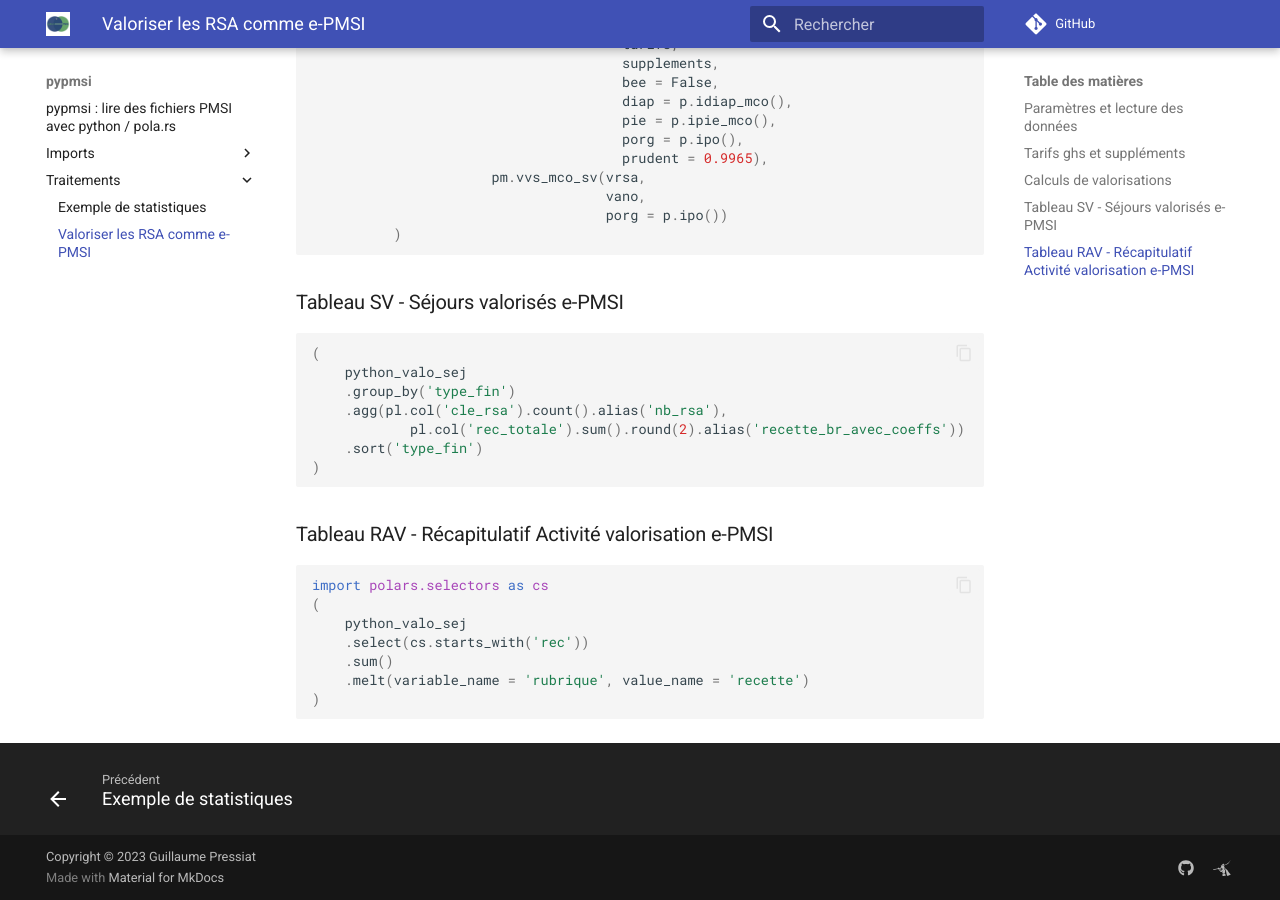
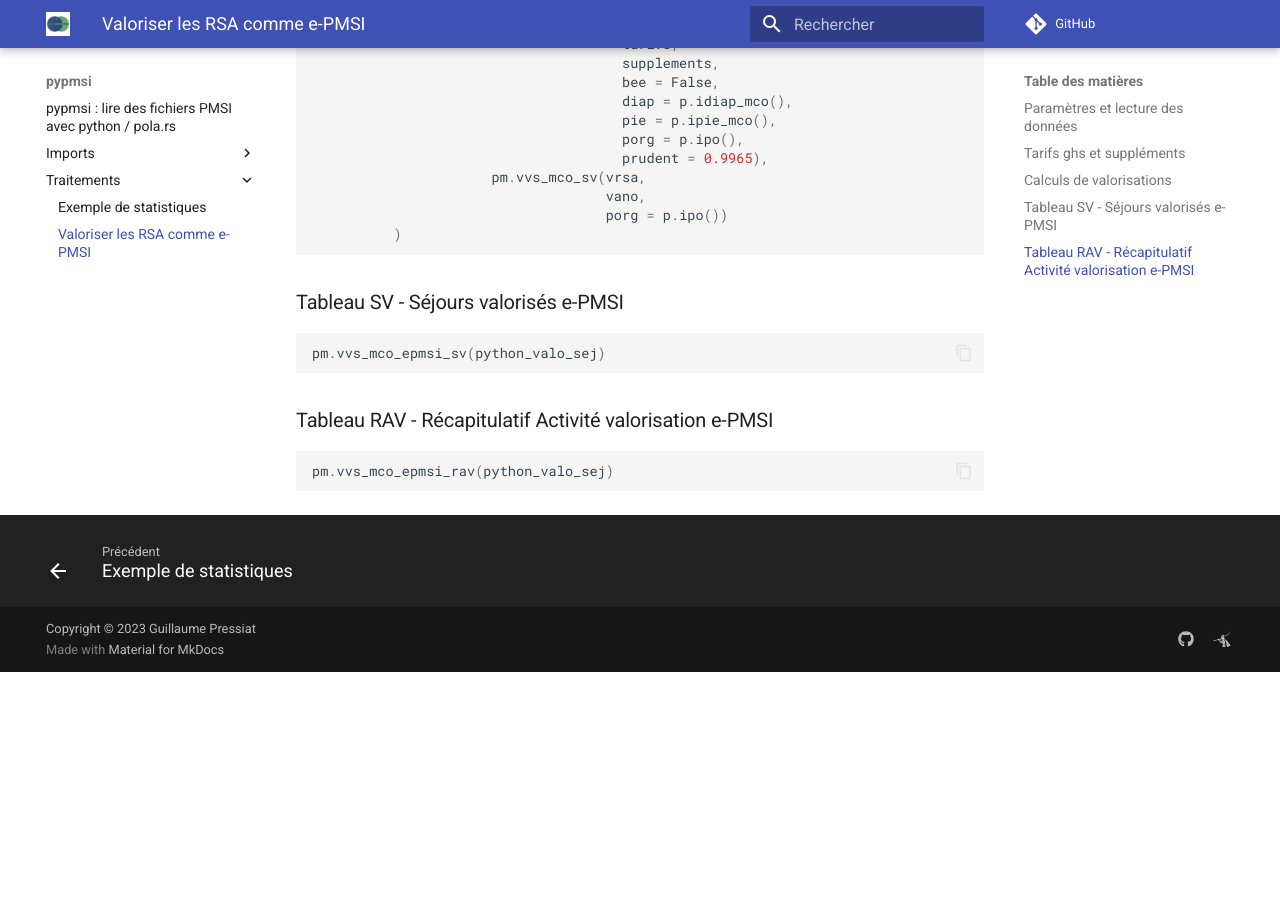
Before and after one commit to GuillaumePressiat/pypmsi, an MkDocs documentation site: the page built from docs/Traitements/valo_mco.md, in a window 1280 px wide and 900 px high, scrolled down 779 px. Built offline with MkDocs 1.6.1 and Material for MkDocs 9.7.7, drawn with Linux system fonts in a browser that asks for light colours; comment, search, counter and statistics services are not loaded; after the commit the page ends 1451 px from its top, so only the background shows below that.

Commit message:
Update valo_mco.md

````diff
--- a/docs/Traitements/valo_mco.md
+++ b/docs/Traitements/valo_mco.md
@@ -54,23 +54,11 @@ python_valo_sej = pm.vvs_mco(pm.vvs_ghs_supp(vrsa,
 ### Tableau SV - Séjours valorisés e-PMSI
 
 ```python
-(
-    python_valo_sej
-    .group_by('type_fin')
-    .agg(pl.col('cle_rsa').count().alias('nb_rsa'),
-            pl.col('rec_totale').sum().round(2).alias('recette_br_avec_coeffs'))
-    .sort('type_fin')
-)
+pm.vvs_mco_epmsi_sv(python_valo_sej)
 ```
 
 ### Tableau RAV - Récapitulatif Activité valorisation e-PMSI
 
 ```python
-import polars.selectors as cs
-(
-    python_valo_sej
-    .select(cs.starts_with('rec'))
-    .sum()
-    .melt(variable_name = 'rubrique', value_name = 'recette')
-)
+pm.vvs_mco_epmsi_rav(python_valo_sej)
 ```
````
